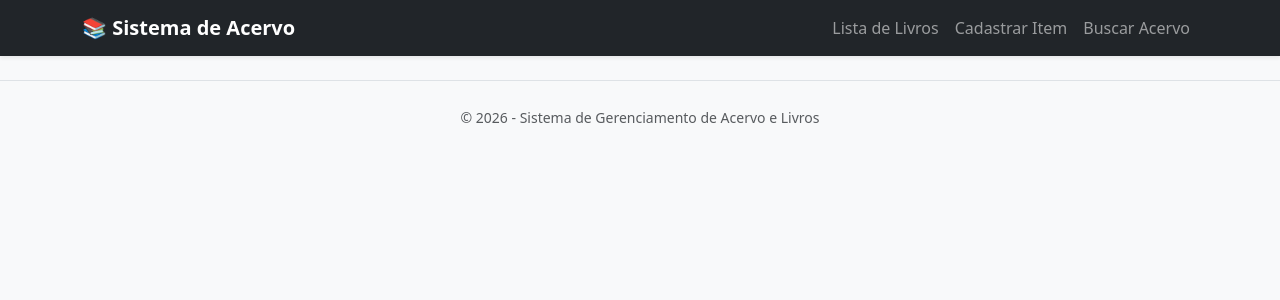
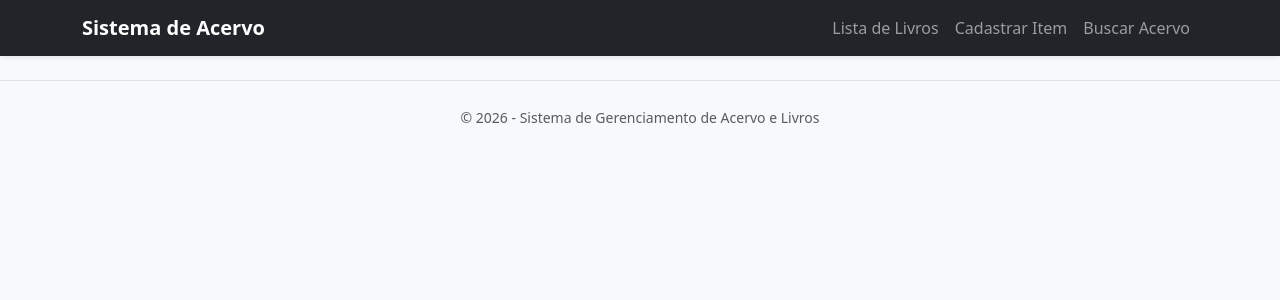
Before and after one commit to PedroDefanti/Full_Stack_Faculdade, a Django app: template provas/P1/Biblioteca-Acervo/templates/fila_reserva.html in a window 1280 px wide. Shown: the top 300 px of the page. Run offline with Django 5.2, Linux system fonts and the light colour scheme; the template is opened without the code that fills it, so the values that code supplies are empty.

Commit message:
refactor:melhoria visual da base

```diff
--- a/aulas/templates/base.html
+++ b/aulas/templates/base.html
@@ -15,7 +15,7 @@
 
     <nav class="navbar navbar-expand-lg navbar-dark bg-dark shadow-sm mb-4">
         <div class="container">
-            <a class="navbar-brand fw-bold" href="#">📚 Sistema de Acervo</a>
+            <a class="navbar-brand fw-bold" href="#"> Sistema de Acervo</a>
             <button class="navbar-toggler" type="button" data-bs-toggle="collapse" data-bs-target="#navbarNav">
                 <span class="navbar-toggler-icon"></span>
             </button>
```
